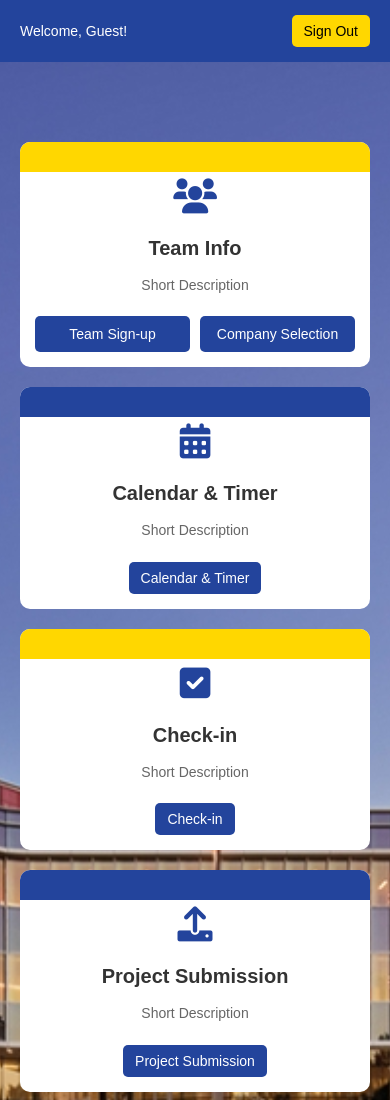
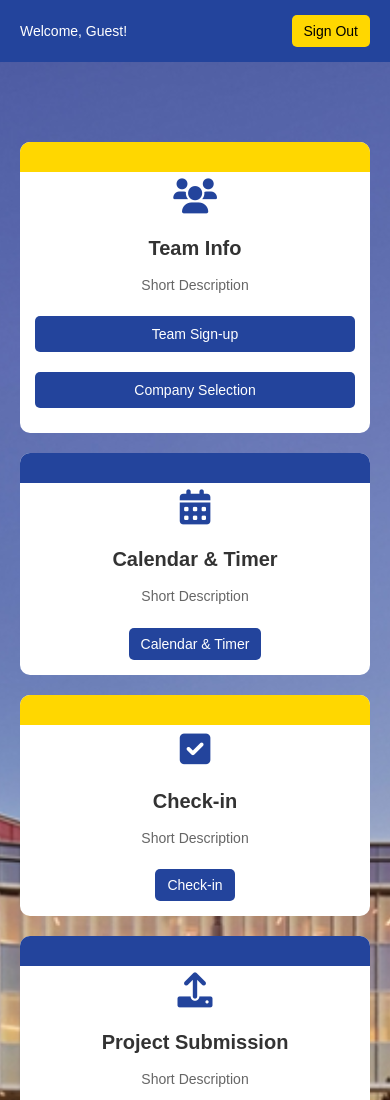
Before and after one commit to kyreshamwell/SeniorProject, a website: page home/home.html in a window 390 px wide. Shown: the top 1100 px of the page. Drawn offline with Linux system fonts and the light colour scheme.

Commit message:
Messed with media settings

```diff
--- a/home/home.css
+++ b/home/home.css
@@ -172,7 +172,7 @@ footer p {
 }
 
 .button-group .read-more {
-    flex: 1;
+    flex: 1 1 calc(50% - 10px);
     text-align: center;
     padding: 10px 0;
     box-sizing: border-box;
@@ -201,6 +201,11 @@ footer p {
 
 /* Responsive adjustments for small screens (phones) */
 @media screen and (max-width: 400px) {
+    .button-group .read-more {
+        flex: 1 1 100%;     /* full width on phones */
+        margin-bottom: 10px;/* add a little breathing room */
+        font-size: 14px;    /* make text a bit smaller */
+      }
     body {
         font-size: 14px;
     }
```
